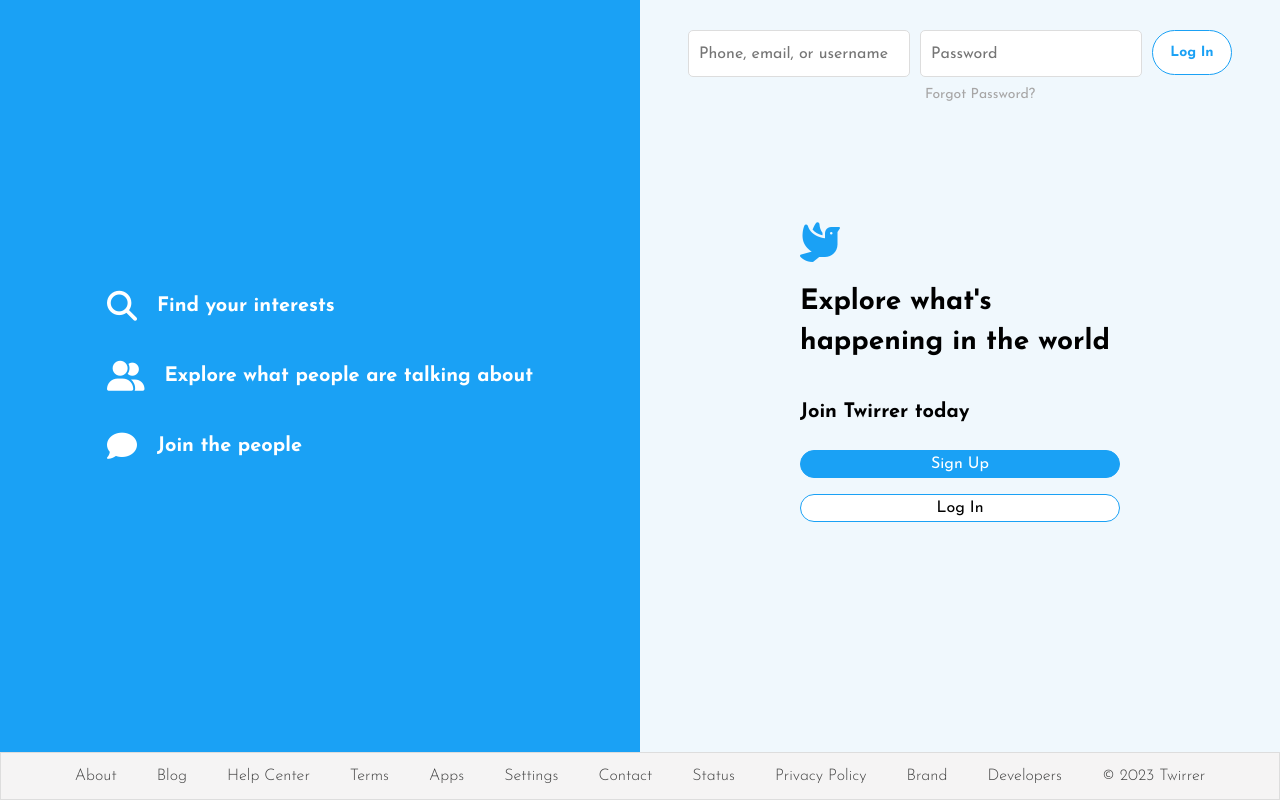
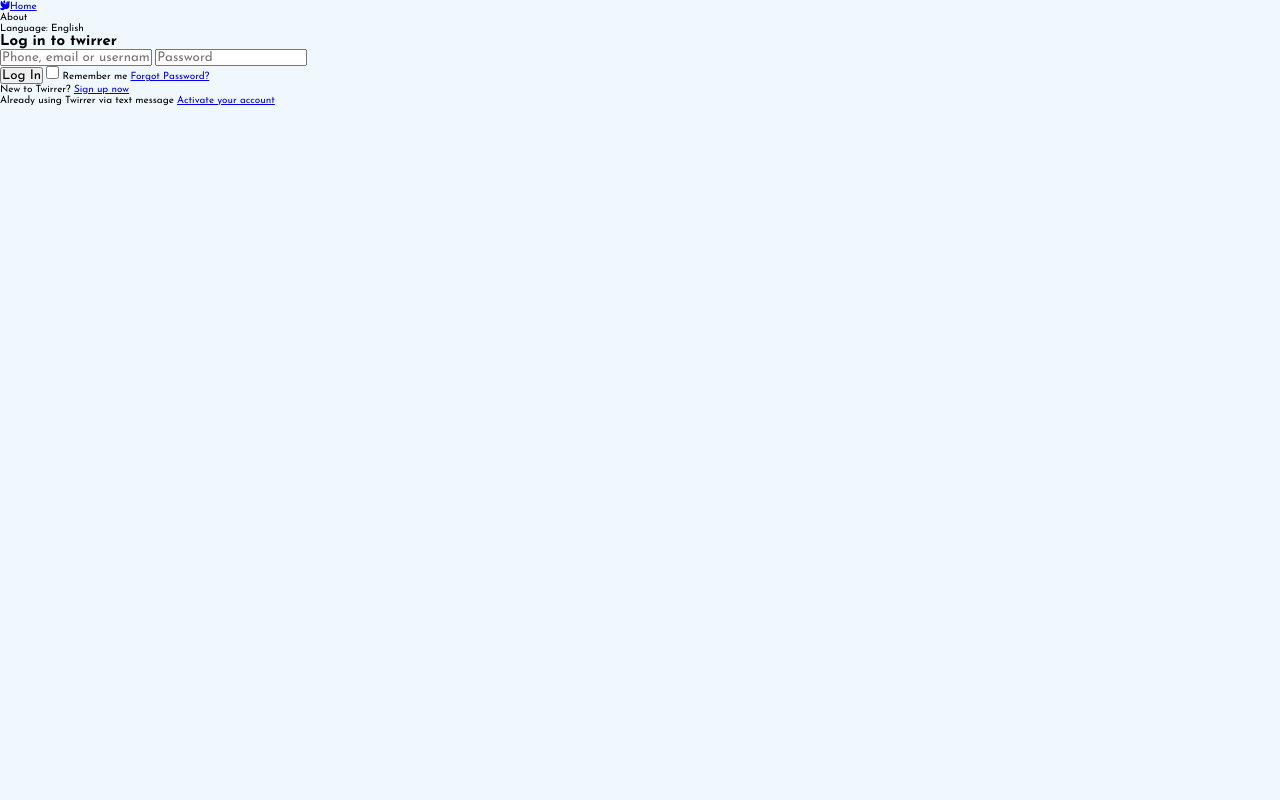
Before and after one commit to b7satapathy/twitter_clone_project, a plain HTML site: page index.html in a window 1280 px wide. Drawn offline with Linux system fonts and the light colour scheme.

Commit message:
login page html completed

```diff
--- a/index.html
+++ b/index.html
@@ -86,6 +86,54 @@
       <!-- end of footer -->
     </section>
     <!-- end of main page -->
+
+    <!-- ----------------------------------------------------------- -->
+    <!-- ----------------------------------------------------------- -->
+
+    <!-- Login Page -->
+    <section class="login-page">
+      <!-- login page navigation -->
+      <nav class="login-page-nav">
+        <ul>
+          <li class="brand">
+            <a href="#"> <i class="fas fa-dove"></i>Home </a>
+          </li>
+          <li><a href="#"></a>About</li>
+          <li><a href="#"></a>Language: English</li>
+        </ul>
+      </nav>
+      <!-- end of login page navigation -->
+      <!-- login page content -->
+      <div class="login">
+        <div class="login-content">
+          <h2>Log in to twirrer</h2>
+          <form class="login-form">
+            <input type="text" placeholder="Phone, email or username" />
+            <input type="password" placeholder="Password" />
+
+            <div>
+              <button type="button" class="login-form-btn">Log In</button>
+              <input type="checkbox" class="login-form-checkbox" id="check" />
+              <label for="check">Remember me</label>
+              <a href="#">Forgot Password?</a>
+            </div>
+          </form>
+        </div>
+        <footer class="login-footer">
+          <p>New to Twirrer? <a href="#">Sign up now</a></p>
+          <p>
+            Already using Twirrer via text message
+            <a href="#">Activate your account</a>
+          </p>
+        </footer>
+      </div>
+      <!-- end of login page content -->
+    </section>
+    <!-- end of Login Page -->
+
+    <!-- ----------------------------------------------------------- -->
+    <!-- ----------------------------------------------------------- -->
+
     <script src="script.js"></script>
   </body>
 </html>
--- a/style.css
+++ b/style.css
@@ -22,7 +22,7 @@ body {
 .main-page {
   width: 100%;
   height: 100vh;
-  display: grid;
+  display: none;
   grid-template-columns: repeat(2, 1fr);
   grid-template-rows: 1fr min-content;
 }
```
Also changed, not shown: designs/2- login page.jpg (added).
